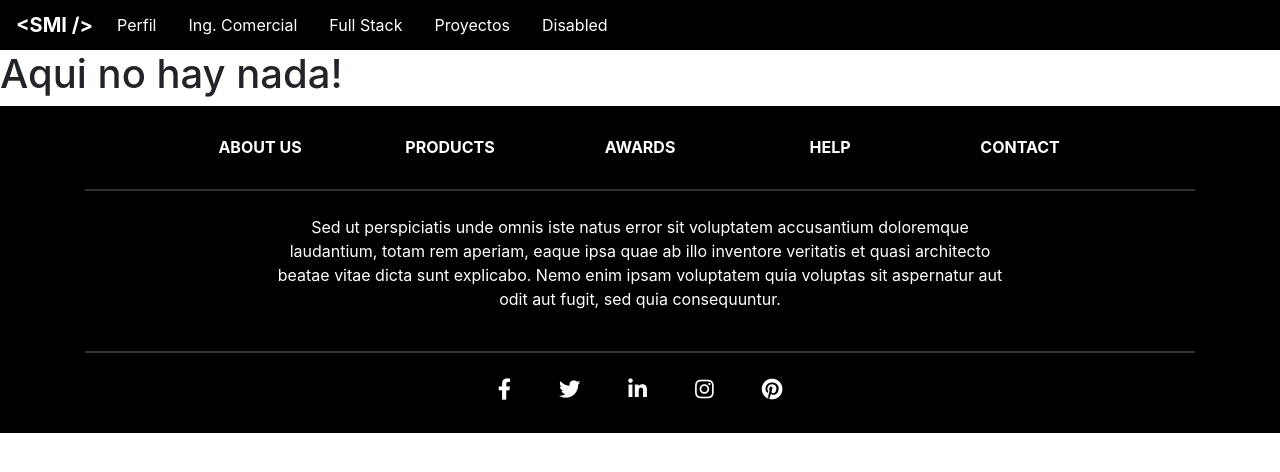
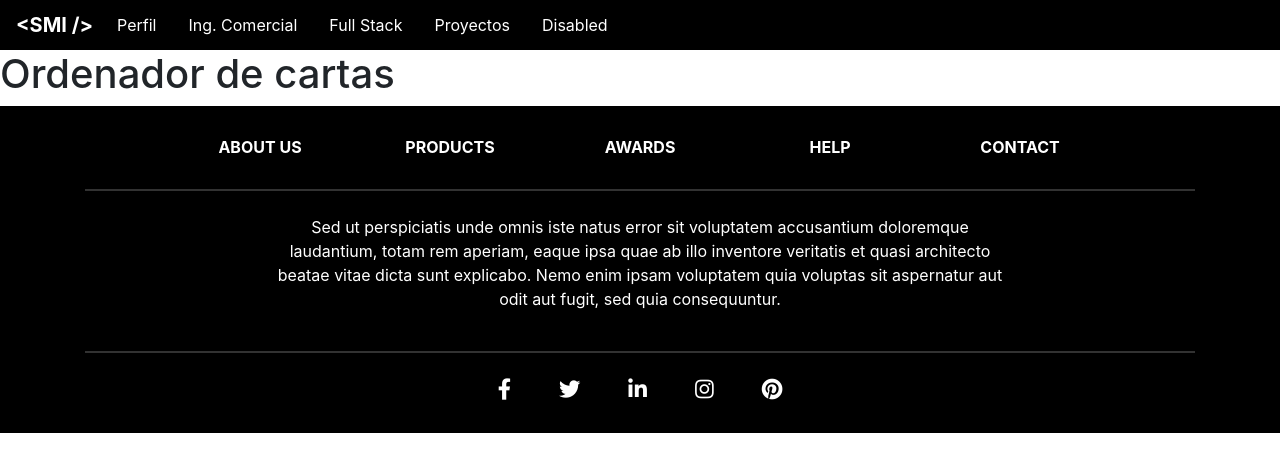
Before and after one commit to jerosantamariai/santamariai, a React (Create React App) app in the folder front/: page /proyectos/ordenador_cartas in a window 1280 px wide. Shown: the top 472 px of the page. Built offline with nearby package versions, Linux system fonts and the light colour scheme.

Commit message:
adding bubble sort cards

```diff
--- a/front/src/App.js
+++ b/front/src/App.js
@@ -22,6 +22,7 @@ import ExcuseGenerator from './views/projects/exercises/excusegenerator';
 import DomainNameGenerator from './views/projects/exercises/domainnamegenerator';
 import RandomCard from './views/projects/exercises/randomcard';
 import StarWars from './views/projects/web/starwars';
+import BubbleSortCards from './views/projects/exercises/bubblesortcards';
 
 const App = props => {
   return (
@@ -37,6 +38,7 @@ const App = props => {
             <Route exact path="/proyectos/generador_excusas" component={ExcuseGenerator} />
             <Route exact path="/proyectos/generador_nombres_dominio" component={DomainNameGenerator} />
             <Route exact path="/proyectos/carta_aleatoria" component={RandomCard} />
+            <Route exact path="/proyectos/ordenador_cartas" component={BubbleSortCards} />
             <Route exact path="/proyectos/contadorsimple" component={SimpleCounter} />
             <Route exact path="/proyectos/listadecontactos" component={ContactList} />
             <Route exact path="/proyectos/tictactoe" component={TicTacToe} />
--- a/front/src/views/projects.js
+++ b/front/src/views/projects.js
@@ -13,6 +13,7 @@ const Projects = props => {
                 <li><Link to="/proyectos/generador_excusas">Generador de Excusas</Link></li>
                 <li><Link to="/proyectos/generador_nombres_dominio">Generador de Nombres de Dominio</Link></li>
                 <li><Link to="/proyectos/carta_aleatoria">Carta Aleatoria</Link></li>
+                <li><Link to="/proyectos/ordenador_cartas">Ordenador de Cartas</Link></li>
                 <li><Link to="/proyectos/contadorsimple">Contador Simple</Link></li>
                 <li><Link to="/proyectos/listadecontactos">Contador Simple</Link></li>
                 <li><Link to="/proyectos/tictactoe">Tic Tac Toe</Link></li>
--- /dev/null
+++ b/front/src/views/projects/exercises/bubblesortcards.js
@@ -0,0 +1,11 @@
+import React from 'react';
+
+const BubbleSortCards = props => {
+    return (
+        <>
+            <h1>Ordenador de cartas</h1>
+        </>
+    );
+}
+
+export default BubbleSortCards;
```
